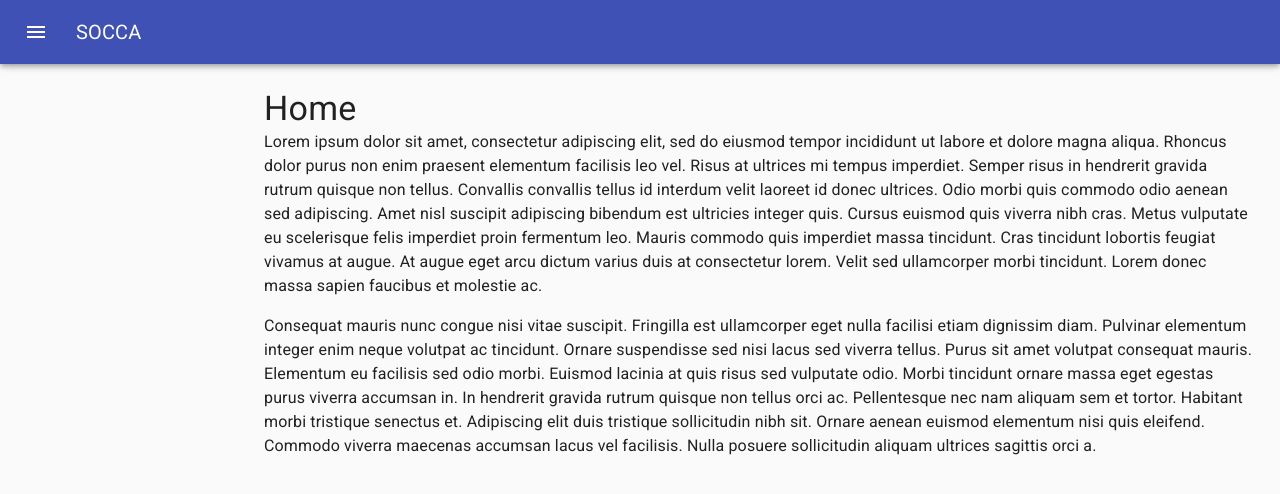
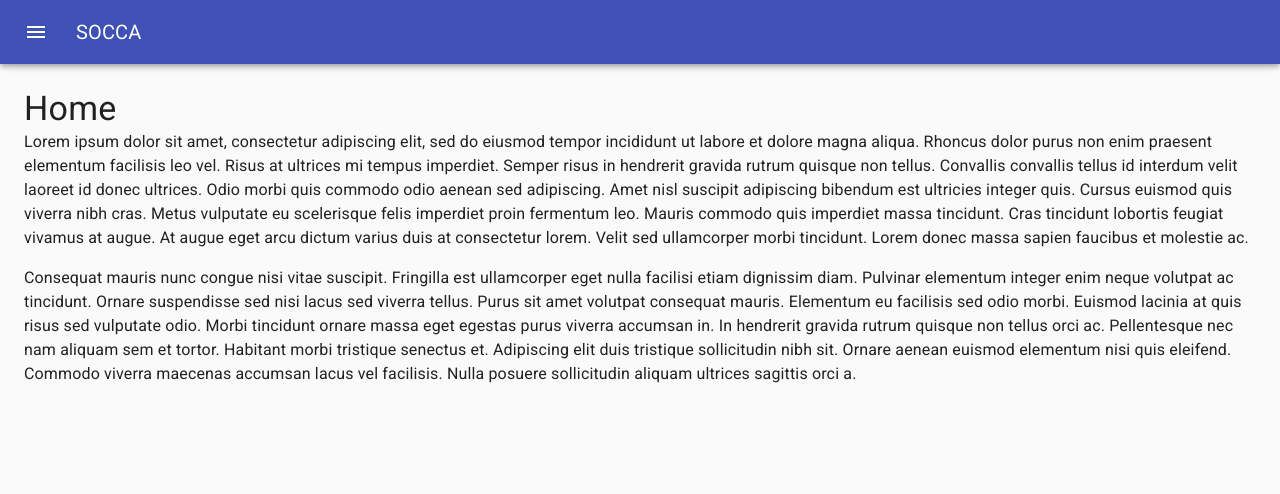
Before and after one commit to mandavamunya/Socca, a React (Create React App) app in the folder src/Presentation/UI/Socca.UI.Web/ClientApp/: page / in a window 1280 px wide. Shown: the top 494 px of the page. Built offline with nearby package versions, Linux system fonts and the light colour scheme.

Commit message:
Add client drawer context

```diff
--- a/src/Presentation/UI/Socca.UI.Web/ClientApp/src/App.tsx
+++ b/src/Presentation/UI/Socca.UI.Web/ClientApp/src/App.tsx
@@ -14,6 +14,8 @@ import DrawerNav from './components/DrawerNav';
 
 import './App.css';
 import logo from './assets/images/logo.svg';
+import { DrawerContextProvider } from './context/DrawerContext';
+
 
 function App() {
   const classes = useStyles();
@@ -21,6 +23,7 @@ function App() {
   return (
     <Router>
       <div className={classes.root}>
+        <DrawerContextProvider>
           <CssBaseline />
           <DrawerNav />
 
@@ -40,6 +43,7 @@ function App() {
               <Home />
             </Route>
           </Switch>
+        </DrawerContextProvider>
       </div>
     </Router>
   );
--- a/src/Presentation/UI/Socca.UI.Web/ClientApp/src/components/DrawerNav.tsx
+++ b/src/Presentation/UI/Socca.UI.Web/ClientApp/src/components/DrawerNav.tsx
@@ -1,4 +1,3 @@
-import React from 'react';
 import clsx from 'clsx';
 import { Link } from 'react-router-dom';
 import { makeStyles, useTheme, Theme, createStyles } from '@material-ui/core/styles';
@@ -15,9 +14,7 @@ import ChevronRightIcon from '@material-ui/icons/ChevronRight';
 import ListItem from '@material-ui/core/ListItem';
 import ListItemIcon from '@material-ui/core/ListItemIcon';
 import ListItemText from '@material-ui/core/ListItemText';
-import InboxIcon from '@material-ui/icons/MoveToInbox';
 
-import MailIcon from '@material-ui/icons/Mail';
 import HomeIcon from '@material-ui/icons/Home';
 import GroupIcon from '@material-ui/icons/Group';
 import PersonPinIcon from '@material-ui/icons/PersonPin';
@@ -27,23 +24,19 @@ import PersonAddIcon from '@material-ui/icons/PersonAdd';
 import LockOpenIcon from '@material-ui/icons/LockOpen';
 import LockIcon from '@material-ui/icons/Lock';
 
-
+import { useDrawerContext } from "../context/DrawerContext";
 
 const drawerWidth = 240;
 
 export default function DrawerNav() {
+
+  const { drawerOpen, handleDrawerOpen, handleDrawerClose } = useDrawerContext();
+
+
   const classes = useStyles();
   const theme = useTheme();
-  const [open, setOpen] = React.useState(false);
 
-  const handleDrawerOpen = () => {
-    setOpen(true);
-  };
-
-  const handleDrawerClose = () => {
-    setOpen(false);
-  };
-  const mainMenuIcons = [<HomeIcon />, <GroupIcon/>, <PersonPinIcon />, <SportsSoccerIcon />];
+  const mainMenuIcons = [<HomeIcon/>, <GroupIcon/>, <PersonPinIcon/>, <SportsSoccerIcon/>];
   const securityMenuIcons = [<PersonAddIcon/>, <LockOpenIcon/>, <LockIcon/>];
 
   return (
@@ -51,7 +44,7 @@ export default function DrawerNav() {
       <AppBar
         position="fixed"
         className={clsx(classes.appBar, {
-          [classes.appBarShift]: open,
+          [classes.appBarShift]: drawerOpen,
         })}
       >
         <Toolbar>
@@ -60,7 +53,7 @@ export default function DrawerNav() {
             aria-label="open drawer"
             onClick={handleDrawerOpen}
             edge="start"
-            className={clsx(classes.menuButton, open && classes.hide)}
+            className={clsx(classes.menuButton, drawerOpen && classes.hide)}
           >
             <MenuIcon />
           </IconButton>
@@ -73,7 +66,7 @@ export default function DrawerNav() {
         className={classes.drawer}
         variant="persistent"
         anchor="left"
-        open={open}
+        open={drawerOpen}
         classes={{
           paper: classes.drawerPaper,
         }}
@@ -86,7 +79,6 @@ export default function DrawerNav() {
         <Divider />
         <List>
           {['Home', 'Players', 'Stadiums', 'Teams'].map((text, index) => (
-
             <Link to={`${'/'.concat(text.toLowerCase())}`} key={text}>
                 <ListItem button>
                     <ListItemIcon> {mainMenuIcons[index]} </ListItemIcon>
--- /dev/null
+++ b/src/Presentation/UI/Socca.UI.Web/ClientApp/src/context/DrawerContext.tsx
@@ -0,0 +1,42 @@
+import { createContext, ReactNode, useContext, useState } from 'react';
+
+type DrawerContextType = {
+    drawerOpen: boolean;
+    handleDrawerOpen: () => void;
+    handleDrawerClose: () => void;
+};
+
+type Props = {
+  children: ReactNode;
+};
+
+let drawerContextDefaultValues: DrawerContextType = {
+  drawerOpen: false,
+  handleDrawerOpen: () => {},
+  handleDrawerClose: () => {},
+};
+
+let DrawerContext = createContext<DrawerContextType>(drawerContextDefaultValues);
+
+export function useDrawerContext() {
+  return useContext(DrawerContext);
+}
+
+
+export function DrawerContextProvider({ children }: Props) {
+  const [drawerOpen, setDrawerOpen] = useState(false);
+
+  let values: DrawerContextType = {
+    drawerOpen: drawerOpen,
+    handleDrawerOpen: () => {setDrawerOpen(true)},
+    handleDrawerClose: () => {setDrawerOpen(false)},
+  };
+
+  return (
+    <>
+        <DrawerContext.Provider value={values}>
+            {children}
+        </DrawerContext.Provider>
+    </>
+  );
+}
--- a/src/Presentation/UI/Socca.UI.Web/ClientApp/src/pages/Home.tsx
+++ b/src/Presentation/UI/Socca.UI.Web/ClientApp/src/pages/Home.tsx
@@ -1,20 +1,19 @@
-import { createStyles, makeStyles, Theme, useTheme } from "@material-ui/core/styles";
 import React from "react";
 import clsx from 'clsx';
+import { createStyles, makeStyles, Theme } from "@material-ui/core/styles";
 import Typography from "@material-ui/core/Typography";
+import { useDrawerContext } from '../context/DrawerContext';
 
 const drawerWidth = 240;
 
 export default function Home() {
-
+    const { drawerOpen } = useDrawerContext();
     const classes = useStyles();
-    const theme = useTheme();
-    const [open, setOpen] = React.useState(true);
 
     return (
       <main
       className={clsx(classes.content, {
-            [classes.contentShift]: open,
+          [classes.contentShift]: drawerOpen,
       })}
       >
         <div className={classes.drawerHeader} />
@@ -46,6 +45,7 @@ export default function Home() {
         nibh sit. Ornare aenean euismod elementum nisi quis eleifend. Commodo viverra maecenas
         accumsan lacus vel facilisis. Nulla posuere sollicitudin aliquam ultrices sagittis orci a.
         </Typography>
+
       </main>
     );
 }
--- a/src/Presentation/UI/Socca.UI.Web/ClientApp/src/pages/Players.tsx
+++ b/src/Presentation/UI/Socca.UI.Web/ClientApp/src/pages/Players.tsx
@@ -2,19 +2,18 @@ import React from "react";
 import clsx from 'clsx';
 import { createStyles, makeStyles, Theme, useTheme } from "@material-ui/core/styles";
 import Typography from "@material-ui/core/Typography";
+import { useDrawerContext } from "../context/DrawerContext";
 
 const drawerWidth = 240;
 
 export default function Players() {
-
+  const { drawerOpen } = useDrawerContext();
   const classes = useStyles();
-    const theme = useTheme();
-    const [open, setOpen] = React.useState(true);
 
   return (
     <main
     className={clsx(classes.content, {
-          [classes.contentShift]: open,
+      [classes.contentShift]: drawerOpen,
     })}
     >
       <div className={classes.drawerHeader} />
@@ -22,7 +21,6 @@ export default function Players() {
       <Typography variant="h4">
           Players
       </Typography>
-
 
     </main>
   );
--- a/src/Presentation/UI/Socca.UI.Web/ClientApp/src/pages/Stadiums.tsx
+++ b/src/Presentation/UI/Socca.UI.Web/ClientApp/src/pages/Stadiums.tsx
@@ -1,20 +1,19 @@
-import { createStyles, makeStyles, Theme, useTheme } from "@material-ui/core/styles";
 import React from "react";
 import clsx from 'clsx';
+import { createStyles, makeStyles, Theme } from "@material-ui/core/styles";
 import Typography from "@material-ui/core/Typography";
+import { useDrawerContext } from "../context/DrawerContext";
 
 const drawerWidth = 240;
 
 export default function Stadiums() {
-
+  const { drawerOpen } = useDrawerContext();
   const classes = useStyles();
-    const theme = useTheme();
-    const [open, setOpen] = React.useState(true);
 
   return (
       <main
       className={clsx(classes.content, {
-            [classes.contentShift]: open,
+          [classes.contentShift]: drawerOpen,
       })}
       >
         <div className={classes.drawerHeader} />
--- a/src/Presentation/UI/Socca.UI.Web/ClientApp/src/pages/Teams.tsx
+++ b/src/Presentation/UI/Socca.UI.Web/ClientApp/src/pages/Teams.tsx
@@ -1,20 +1,20 @@
-import { createStyles, makeStyles, Theme, useTheme } from "@material-ui/core/styles";
 import React from "react";
 import clsx from 'clsx';
 import Typography from "@material-ui/core/Typography";
+import { createStyles, makeStyles, Theme, useTheme } from "@material-ui/core/styles";
+
+import { useDrawerContext } from "../context/DrawerContext";
 
 const drawerWidth = 240;
 
 export default function Teams() {
-
+  const { drawerOpen } = useDrawerContext();
   const classes = useStyles();
-    const theme = useTheme();
-    const [open, setOpen] = React.useState(true);
 
   return (
     <main
     className={clsx(classes.content, {
-            [classes.contentShift]: open,
+        [classes.contentShift]: drawerOpen,
     })}
     >
       <div className={classes.drawerHeader} />
```
Also changed, not shown: 1 other file (tests, documents, lock files or other folders). Lines whose indentation alone changed are shown as unchanged.
